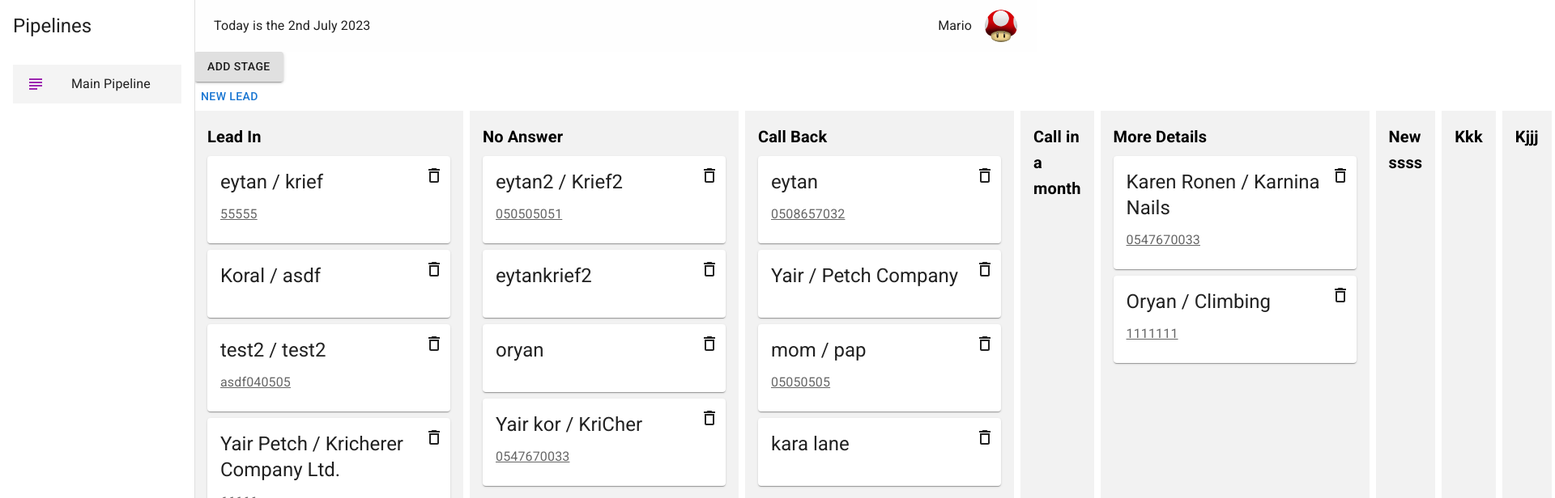
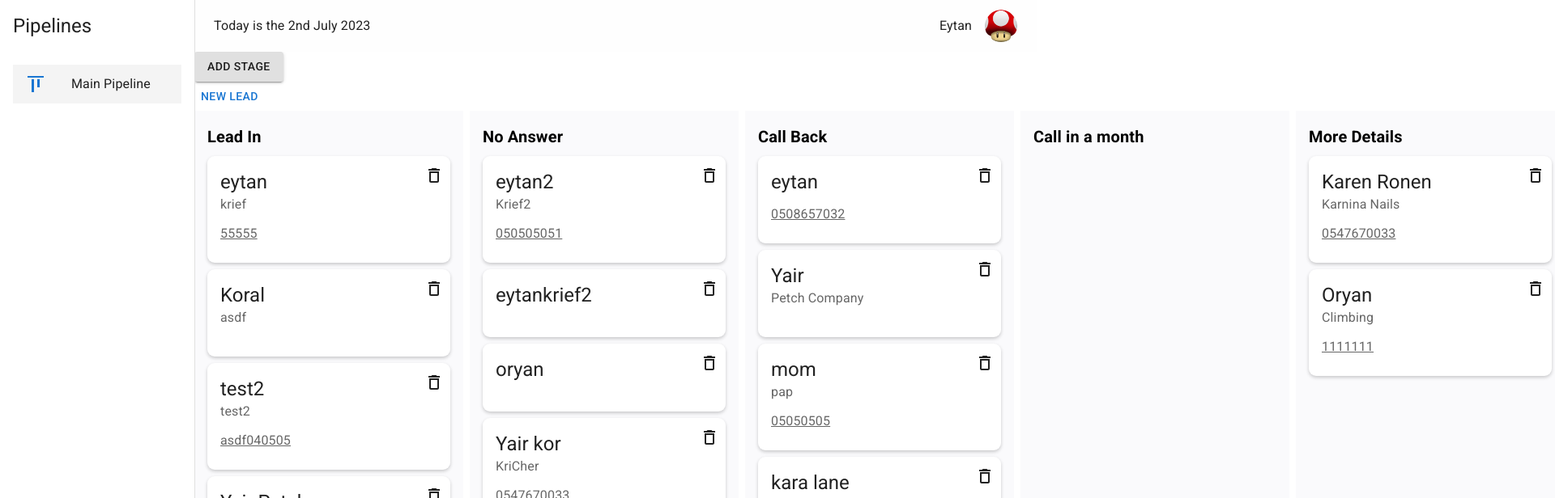
Before and after one commit to Eytan3000/CRM1, a React (Create React App) app: page / in a window 1280 px wide. Shown: the top 616 px of the page at 81% size, 1920 px wide, since content can reach past the window. Built offline with nearby package versions, Linux system fonts and the light colour scheme; data requests are answered from the project's data file.

Commit message:
styling 1

```diff
--- a/data/db.json
+++ b/data/db.json
@@ -19,22 +19,6 @@
     {
       "name": "More Details",
       "id": 5
-    },
-    {
-      "name": "new ssss",
-      "id": 6
-    },
-    {
-      "name": "kkk",
-      "id": 7
-    },
-    {
-      "name": "kjjj",
-      "id": 8
-    },
-    {
-      "name": "orororor",
-      "id": 9
     }
   ],
   "leads": [
@@ -499,7 +483,7 @@
       "stage": "leadIn",
       "name": "test2",
       "phone": "asdf040505",
-      "email": "",
+      "email": "email@gmail.com",
       "website": "",
       "facebook": "",
       "linkedin": "",
--- a/src/App.js
+++ b/src/App.js
@@ -1,5 +1,4 @@
-import React, { useEffect } from 'react';
-
+import React from 'react';
 import { BrowserRouter as Router, Switch, Route } from 'react-router-dom';
 import Create from './pages/Create';
 import { createTheme, ThemeProvider } from '@material-ui/core/styles';
@@ -9,6 +8,7 @@ import Lead from './pages/Lead';
 import { useState } from 'react';
 import LeadsRender from './pages/LeadsRender';
 import { DbFunctionsProvider } from './contexts/DbFunctionsContext';
+//-------------------------------------------------
 
 const theme = createTheme({
   palette: {
@@ -25,6 +25,7 @@ const theme = createTheme({
   //   fontWeightBold: 700,
   // },
 });
+//-------------------------------------------------
 
 function App() {
   const [leadId, setLeadId] = useState('');
--- a/src/components/Layout.js
+++ b/src/components/Layout.js
@@ -1,5 +1,6 @@
 import { Drawer, makeStyles, AppBar, Toolbar, Avatar } from '@material-ui/core';
-import { AddCircleOutline, SubjectOutlined } from '@mui/icons-material';
+// import { AddCircleOutline, SubjectOutlined } from '@mui/icons-material';
+import AlignVerticalTopOutlinedIcon from '@mui/icons-material/AlignVerticalTopOutlined';
 import {
   List,
   ListItem,
@@ -61,7 +62,7 @@ export default function Layout({ children }) {
   const menuItems = [
     {
       text: 'Main Pipeline',
-      icon: <SubjectOutlined color="secondary" />,
+      icon: <AlignVerticalTopOutlinedIcon color="primary" />,
       path: '/',
     },
   ];
@@ -74,7 +75,7 @@ export default function Layout({ children }) {
           <Typography className={classes.date}>
             Today is the {format(new Date(), 'do MMMM Y')}
           </Typography>
-          <Typography>Mario</Typography>
+          <Typography>Eytan</Typography>
           <Avatar src="/Mario.png" className={classes.avatar} />
         </Toolbar>
       </AppBar>
--- a/src/components/LeadCard.js
+++ b/src/components/LeadCard.js
@@ -2,15 +2,25 @@ import React, { useState } from 'react';
 import Card from '@mui/material/Card';
 import CardHeader from '@mui/material/CardHeader';
 import CardContent from '@mui/material/CardContent';
-import { IconButton, Typography } from '@mui/material';
+import { Typography } from '@mui/material';
 import { DeleteOutline } from '@mui/icons-material';
-import { CardActionArea, Icon, Popover, makeStyles } from '@material-ui/core';
+import {
+  CardActionArea,
+  Icon,
+  Popover,
+  makeStyles,
+  useTheme,
+} from '@material-ui/core';
 import { useHistory } from 'react-router-dom/cjs/react-router-dom.min';
+//-------------------------------------------------
 
 const useStyles = makeStyles({
   card: {
     width: '300px',
     // height: '100px',
+    '& .MuiPaper-root': {
+      borderRadius: '2px', // Customize the border radius
+    },
   },
   header: {
     marginBottom: '-20px',
@@ -22,6 +32,7 @@ const useStyles = makeStyles({
     marginTop: '-10px',
   },
 });
+//-------------------------------------------------
 
 export default function LeadCard({ keyVal, lead, handleDelete, idPassUp }) {
   const classes = useStyles();
@@ -45,9 +56,19 @@ export default function LeadCard({ keyVal, lead, handleDelete, idPassUp }) {
     setIsHovered(false);
   };
   //
-
+  const theme = useTheme();
   return (
-    <Card key={keyVal} className={classes.card} elevation={1}>
+    <Card
+      key={keyVal}
+      className={classes.card}
+      elevation={1}
+      // sx={{ borderRadius: '9px', boxShadow: '0px 2px 4px rgba(0, 0, 0, 0.2)' }}>
+      sx={{
+        borderRadius: '9px',
+        boxShadow: '0px 2px 4px rgba(0, 0, 0, 0.2)',
+        // border: '1px solid',
+        // borderColor: theme.palette.grey.A100,
+      }}>
       <CardActionArea
         onClick={(e) => {
           idPassUp(lead.id);
@@ -62,6 +83,7 @@ export default function LeadCard({ keyVal, lead, handleDelete, idPassUp }) {
           }
           title={lead.title}
           // subheader={lead.phone}
+          subheader={lead.company}
         />
       </CardActionArea>
       <CardContent>
--- a/src/contexts/DbFunctionsContext.js
+++ b/src/contexts/DbFunctionsContext.js
@@ -23,15 +23,16 @@ export function DbFunctionsProvider({ children }) {
     try {
       const data = await loadAllLeadsCards();
       const leadsCardArr = data.map((lead) => {
-        const titleVal =
-          lead.companyName !== ''
-            ? `${lead.name} / ${lead.companyName}`
-            : lead.name;
+        // const titleVal =
+        //   lead.companyName !== ''
+        //     ? `${lead.name} / ${lead.companyName}`
+        //     : lead.name;
         return {
           id: lead.id,
-          title: titleVal,
+          title: lead.name,
           stage: lead.stage,
           phone: lead.phone,
+          company: lead.companyName,
         };
       });
 
--- a/src/pages/LeadsRender.js
+++ b/src/pages/LeadsRender.js
@@ -16,7 +16,8 @@ import { deleteLeadFromDb, updateStageToDb } from '../helpers/dbFunctions';
 const useStyles = makeStyles((theme) => {
   return {
     background: {
-      background: '#F2F2F2',
+      // background: '#F2F2F2',
+      background: '#fafafcff',
       width: '100%',
       padding: theme.spacing(2),
     },
@@ -84,6 +85,7 @@ export default function LeadsRender({ idPassUp, stagesPassUp }) {
     });
     return leadIns;
   }
+  console.log(leads);
 
   return (
     <div>
@@ -92,7 +94,11 @@ export default function LeadsRender({ idPassUp, stagesPassUp }) {
       <Stack direction="row" spacing={1} justifyContent="flex-start">
         {stages.map((stage) => {
           return (
-            <Stack key={stage.id} className={classes.background} spacing={1}>
+            <Stack
+              key={stage.id}
+              className={classes.background}
+              spacing={1}
+              minWidth={300}>
               <TitleLabel
                 variant="h6"
                 className={classes.label}
```
